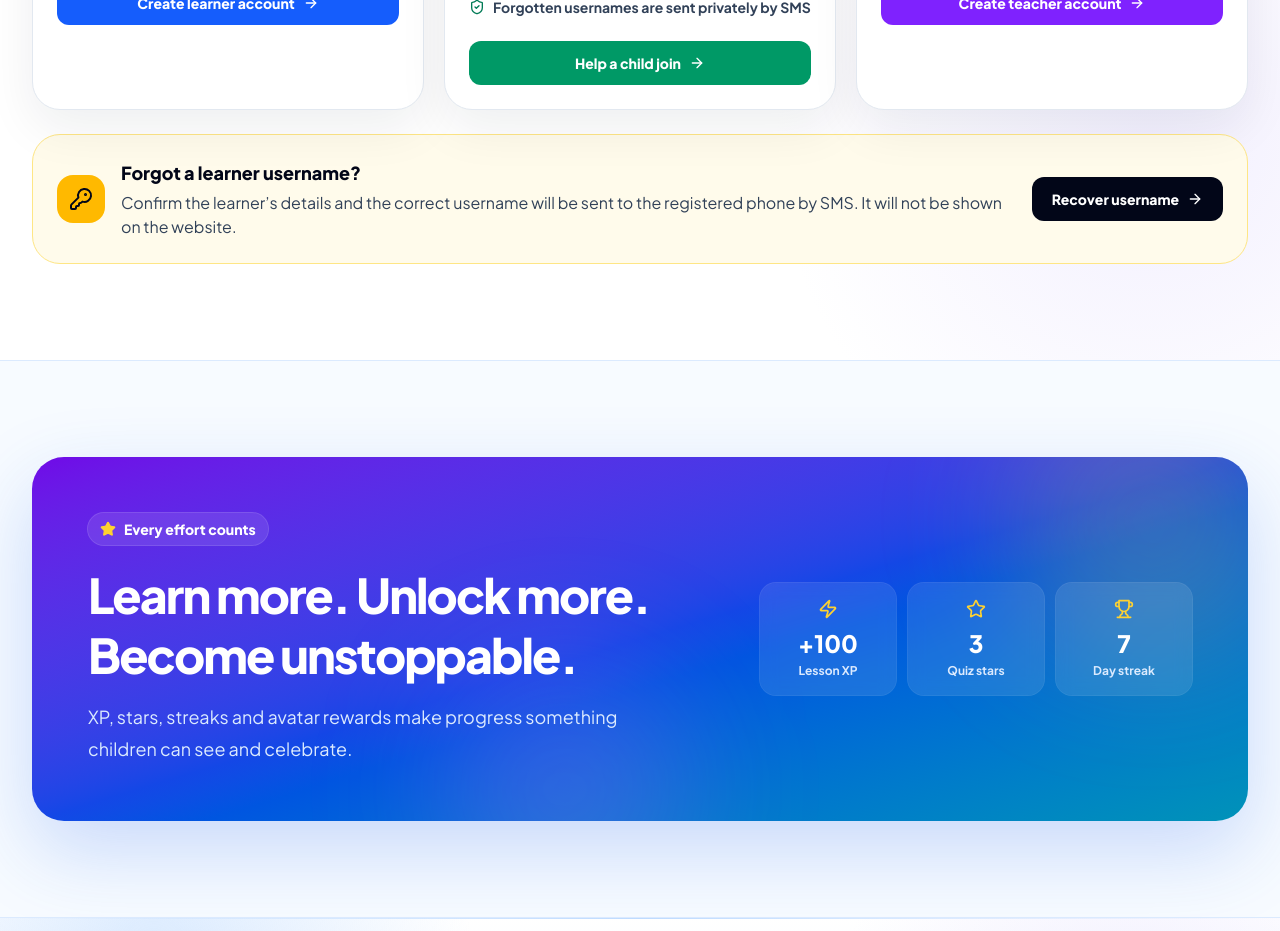
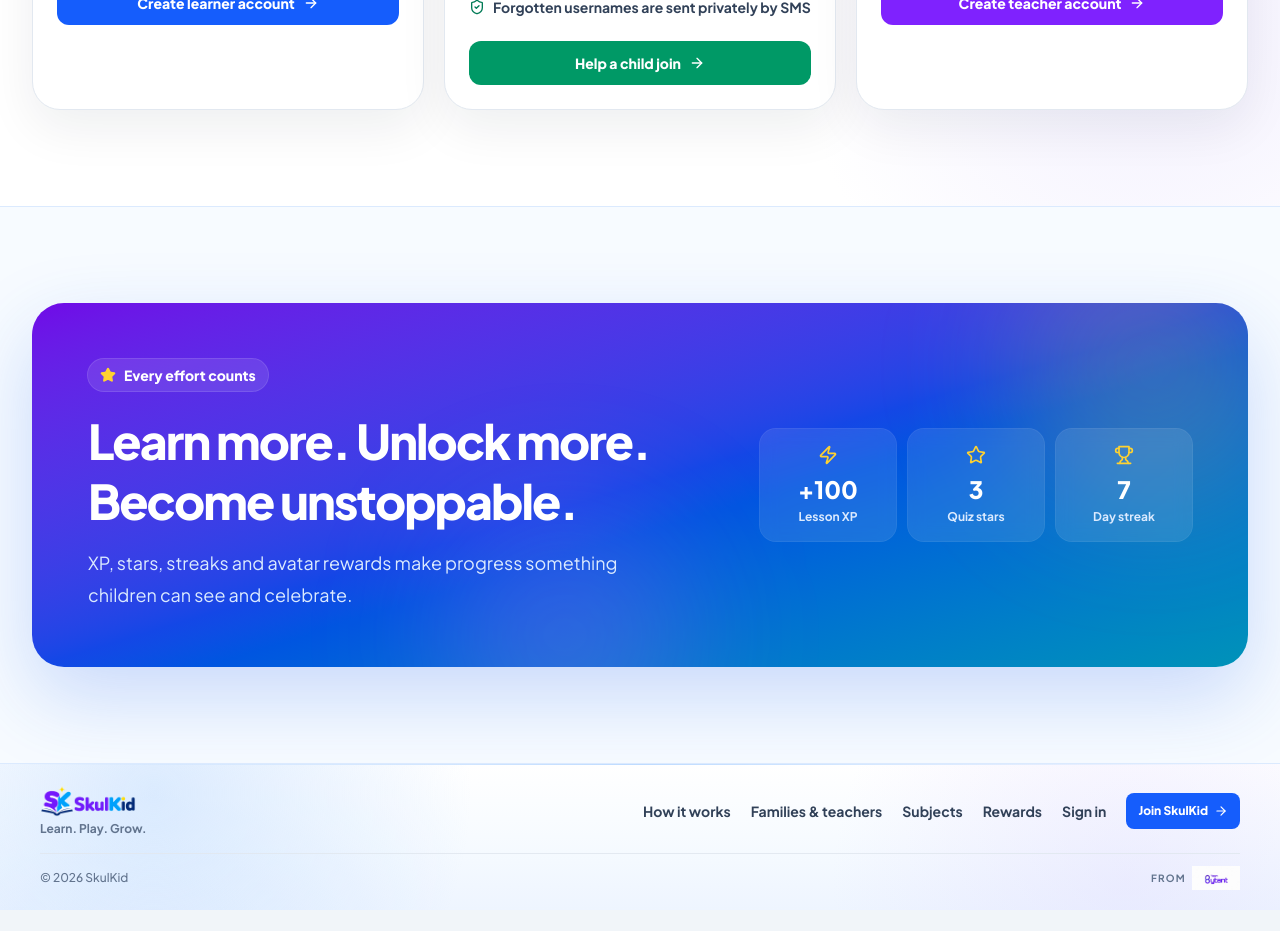
Before and after one commit to builder-kay/SkulKid, a Next.js app: page / in a window 1280 px wide. Shown: the part 2720-3651 px from the top of the page. After the commit the page ends 3630 px from the top, so only its background shows below. Built offline with nearby package versions, Linux system fonts and the light colour scheme.

Commit message:
Remove unused KeyRound icon from landing page to streamline imports and clean up the code.

```diff
--- a/components/marketing/landing-page.tsx
+++ b/components/marketing/landing-page.tsx
@@ -1,6 +1,6 @@
 import Image from "next/image";
 import Link from "next/link";
-import { ArrowRight, BookOpen, BookOpenCheck, Check, Gamepad2, GraduationCap, KeyRound, ShieldCheck, Sparkles, Star, Trophy, UserRound, UsersRound, Zap } from "lucide-react";
+import { ArrowRight, BookOpen, BookOpenCheck, Check, Gamepad2, GraduationCap, ShieldCheck, Sparkles, Star, Trophy, UserRound, UsersRound, Zap } from "lucide-react";
 import { CharacterAvatar } from "@/components/student/character-avatar";
 import { SkulKidLogo } from "@/components/shared/skulkid-logo";
 import type { AvatarConfig } from "@/lib/student/student-profile";
@@ -142,14 +142,6 @@ export function LandingPage() {
             />
           </div>
 
-          <div className="mt-6 grid gap-4 rounded-[1.75rem] border border-amber-200 bg-amber-50 p-5 sm:grid-cols-[auto_1fr_auto] sm:items-center sm:p-6">
-            <span className="grid size-12 place-items-center rounded-2xl bg-amber-400 text-slate-950"><KeyRound className="size-6" /></span>
-            <div>
-              <h3 className="text-lg font-black">Forgot a learner username?</h3>
-              <p className="mt-1 leading-6 text-slate-700">Confirm the learner’s details and the correct username will be sent to the registered phone by SMS. It will not be shown on the website.</p>
-            </div>
-            <Link className="inline-flex min-h-11 items-center justify-center gap-2 rounded-xl bg-slate-950 px-5 text-sm font-black text-white" href="/forgot-username">Recover username <ArrowRight className="size-4" /></Link>
-          </div>
         </div>
       </section>
 
```
